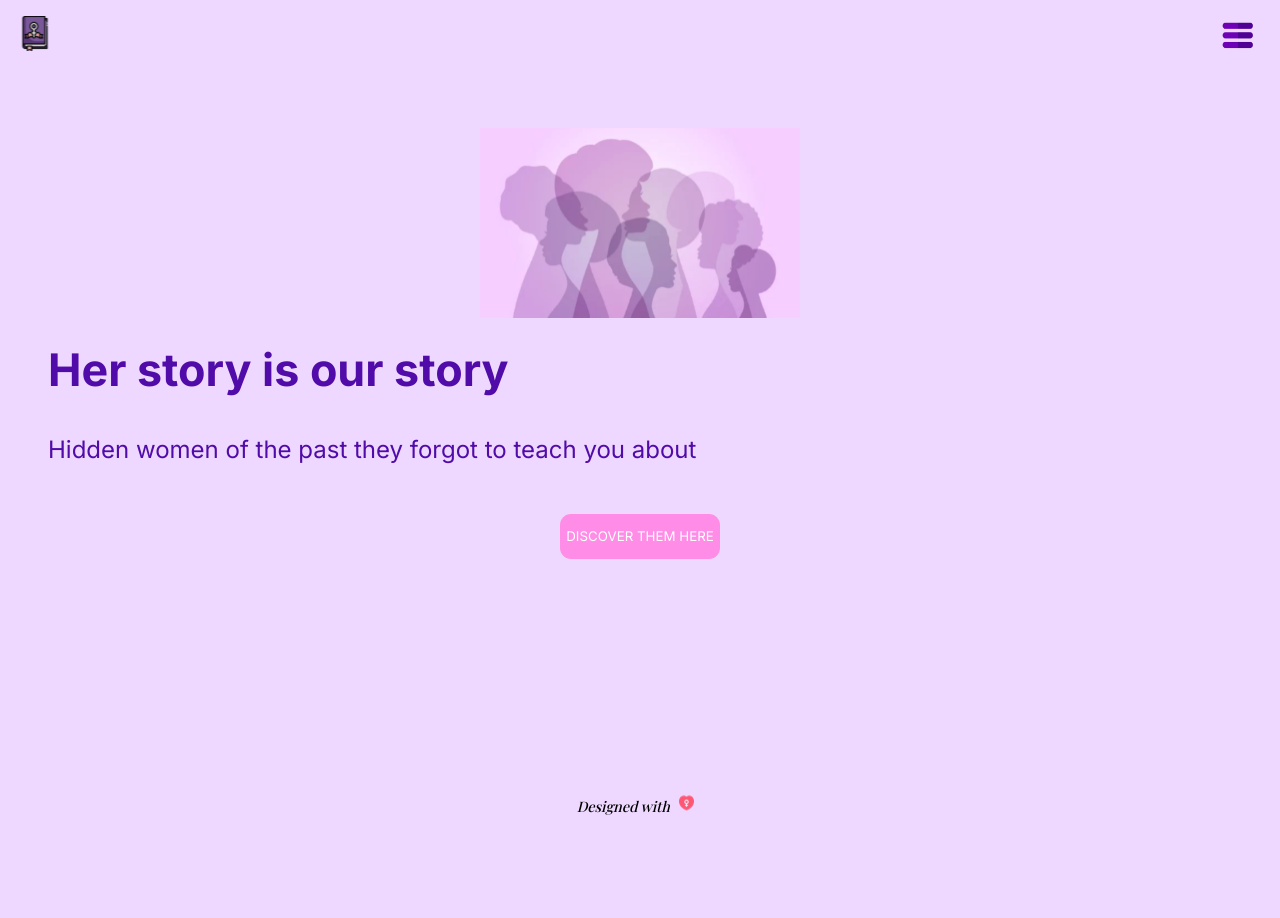
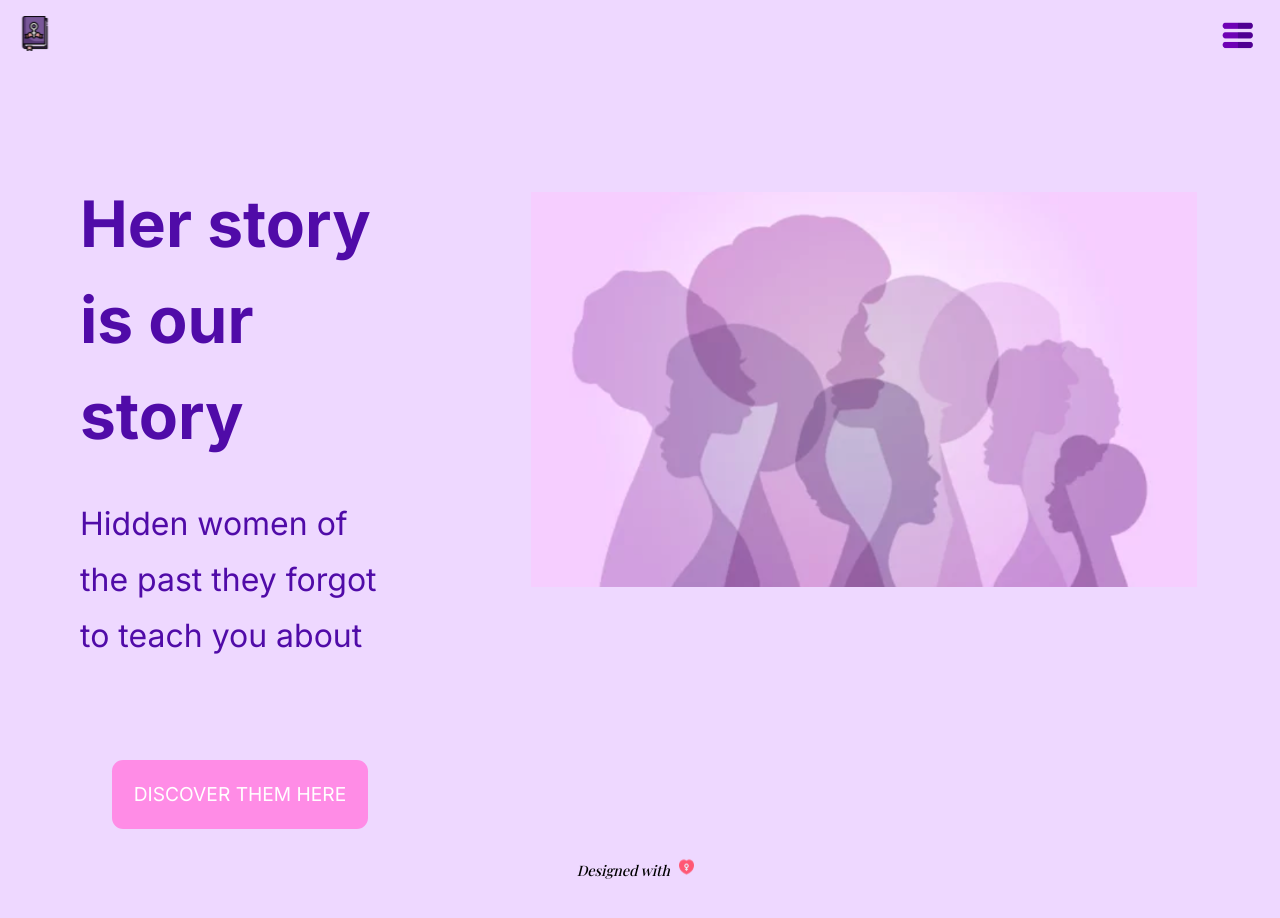
Before and after one commit to Ari-F90/HerLand-front, a React (Create React App) app: page / in a window 1280 px wide. Shown: the top 918 px of the page. Built offline with nearby package versions, Linux system fonts and the light colour scheme.

Commit message:
Add homepage styles desktop

```diff
--- a/src/core/components/pages/homepage/homepage.module.scss
+++ b/src/core/components/pages/homepage/homepage.module.scss
@@ -53,4 +53,45 @@
     display: block;
     text-align: center;
   }
+
+  @media screen and (min-width: 400px) {
+    &__title {
+      font-size: 4rem;
+      line-height: 6rem;
+    }
+    &__text {
+      font-size: 2rem;
+      line-height: 3.5rem;
+    }
+    .desktop {
+      display: flex;
+      flex-direction: row-reverse;
+      margin-top: 4rem;
+      justify-content: center;
+      align-content: center;
+      margin-left: 2rem;
+    }
+    .desktop2 {
+      display: flex;
+      flex-direction: column;
+      width: 50%;
+      gap: 3rem;
+      justify-content: center;
+      align-content: center;
+    }
+    &__img {
+      width: 80%;
+      height: 80%;
+      object-fit: cover;
+    }
+    &__first {
+      width: 100%;
+      height: 100%;
+    }
+    &__button {
+      width: 16rem;
+      height: 4.3rem;
+      font-size: 1.2rem;
+    }
+  }
 }
--- a/src/core/components/pages/homepage/homepage.tsx
+++ b/src/core/components/pages/homepage/homepage.tsx
@@ -5,17 +5,19 @@ export default function HomePage() {
   return (
     <>
       <section className={styles.homepage}>
+        <div className={styles.desktop}>
           <div className={styles.homepage__first}>
-          <div>
             <img
               className={styles.homepage__img}
               src="../../../img/figures.svg"
               alt="Women's shadow"
             ></img>
           </div>
+          <div className={styles.desktop2}>
+            <div className={styles.homepage__second}>
+              <div className={styles.homepage__title}>
+                Her story is our story
               </div>
-        <div className={styles.homepage__second}>
-          <div className={styles.homepage__title}>Her story is our story</div>
               <p className={styles.homepage__text}>
                 Hidden women of the past they forgot to teach you about
               </p>
@@ -27,6 +29,8 @@ export default function HomePage() {
                 </button>
               </Link>
             </div>
+          </div>
+        </div>
       </section>
     </>
   );
```
Lines whose indentation alone changed are shown as unchanged.
